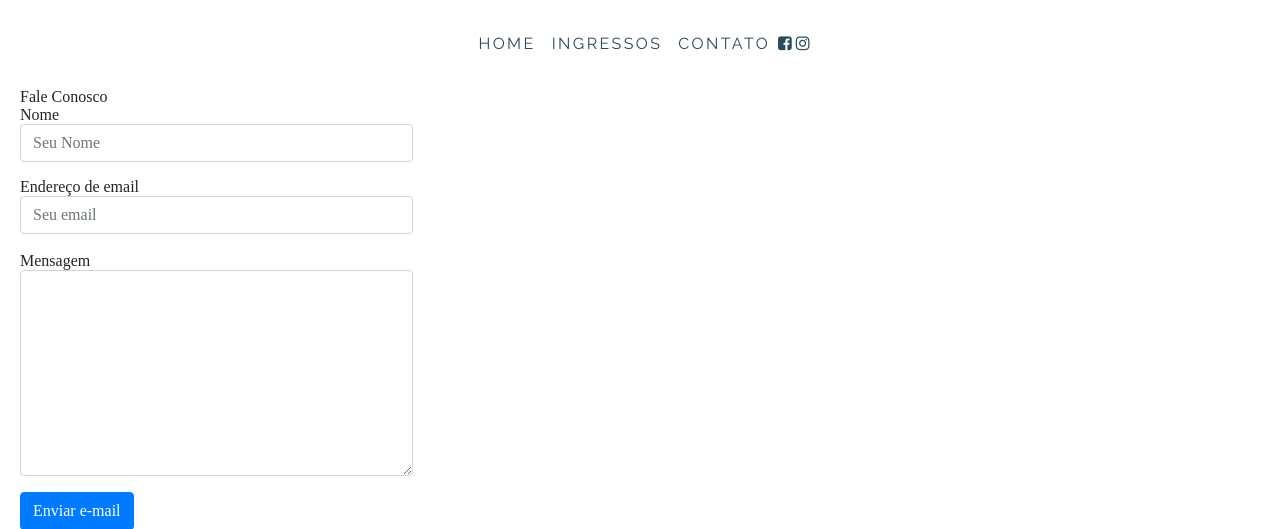
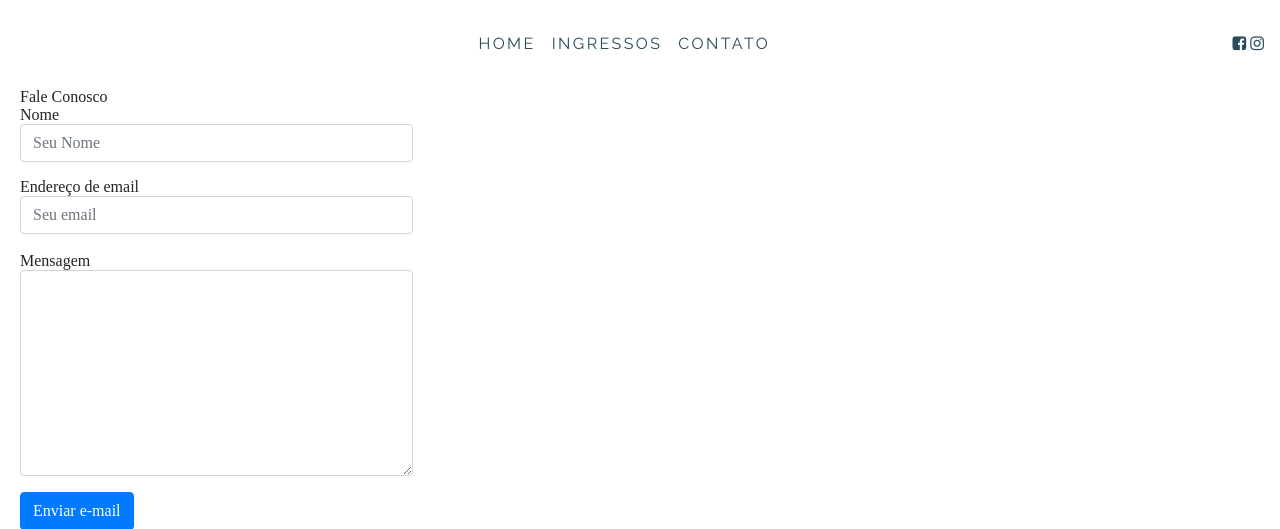
Before and after one commit to ThiagoMarques/mudar-o-mundo, a PHP site: page /contato.php in a window 1280 px wide. Shown: the top 529 px of the page. Run offline with PHP 8.4, Linux system fonts and the light colour scheme; some libraries are stand-ins or nearby versions; some web fonts are replaced.

Commit message:
Ajusta Menu

```diff
--- a/includes/header.php
+++ b/includes/header.php
@@ -14,7 +14,8 @@
 </head>
 
 <body>
-    <nav class="align-menu navbar navbar-expand-lg">
+    <nav class="navbar navbar-expand-lg">
+        <div class="align-menu">
             <div id="header" class="mobileNav navbar-toggler">
                 <a class="nav-link" href="index.php">Home</a>
             </div>
@@ -37,6 +38,8 @@
                     </li>
                 </ul>
             </div>
+
+        </div>
         <div>
             <a href="http://facebook.com/mudaromundobr"
                         class="fa fa-facebook-square"><span class="label"></span></a></li>
```
Lines whose indentation alone changed are shown as unchanged.
